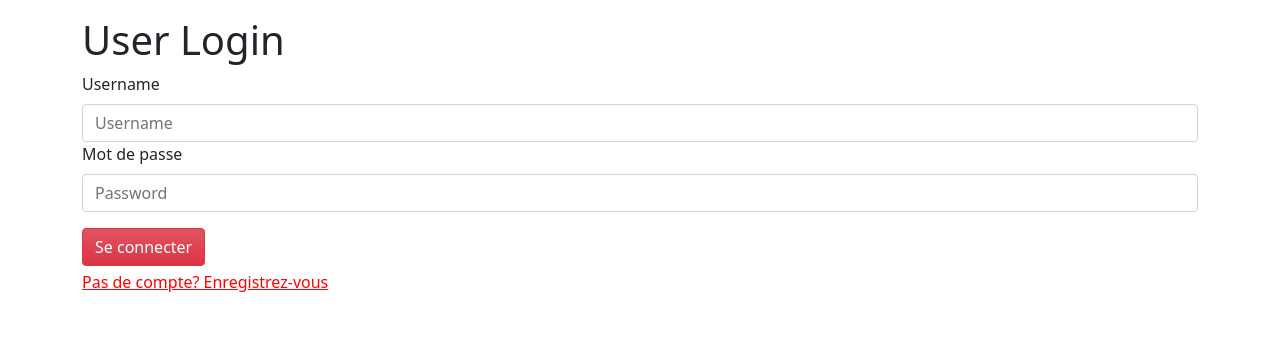
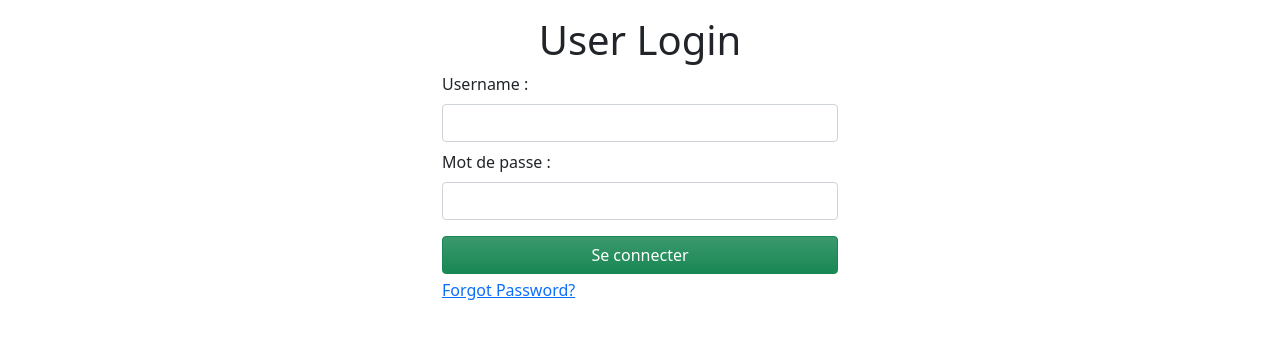
Before and after one commit to Orlando-Villanueva/Attendance, a PHP site: page /login.php in a window 1280 px wide. Shown: the part 40-379 px from the top of the page. Run offline with PHP 8.4, Linux system fonts and the light colour scheme; data that the repository does not hold is empty; some libraries are stand-ins or nearby versions.

Commit message:
improved login

```diff
--- a/css/style.css
+++ b/css/style.css
@@ -8,6 +8,10 @@
 
 #recordsContainer {
     max-width: 850px;
+}
+
+#containerLogin {
+    max-width: 420px;
 }
 
 #myNav {
@@ -39,6 +43,10 @@ margin-right: 0%;
     width: 29%;
 }
 
+#btnConnecter {
+    width: 100%;
+}
+
 #cardDetail{
    margin-left: 3%;
    margin-top: 3%;
--- a/includes/header.php
+++ b/includes/header.php
@@ -1,3 +1,5 @@
+<!-- This session file contains code that starts/resumes a session -->
+<!-- In the header so it is included on every page, allowing session capability to be used on every page -->
 <?php include_once 'includes/session.php' ?>
 <!doctype html>
 <html lang="en">
--- a/login.php
+++ b/login.php
@@ -3,35 +3,36 @@ $title = 'User Login';
 include 'includes/header.php';
 require_once 'db/conn.php';
 
+//If data was submitted with a POST request
+if($_SERVER['RESQUEST_METHOD'] == 'POST'){
+
+}
 ?>
 
 <div id="containerLogin" class="container mt-3">
-    <h1 class="h1"><?php echo $title ?></h1>
+    <h1 class="h1 text-center"><?php echo $title ?></h1>
 
-    <form method="POST" id="formLogin" class="row mt-1" action="<?php echo htmlentities($_SERVER['PHP_SELF']) ?>">
-
+    <form method="POST" id="formLogin" action="<?php echo htmlentities($_SERVER['PHP_SELF']) ?>" class="row mt-1">
         <div class="form-group col-12">
 
-            <label for="email" class="form-label">Username</label>
-            <input type="text" class="form-control" id="email" name="email" placeholder="Username">
-            <div class="valid-feedback">
-                Looks good!
-            </div>
+            <label for="username" class="form-label">Username :</label>
+            <input type="text" class="form-control" id="username" name="username" value="<?php if($_SERVER['RESQUEST_METHOD'] == 'POST') echo $_POST['username'];?>" required>
+            <?php //if(empty($username) && $_SERVER['REQUEST_METHOD'] === 'POST') {?>
+            <!-- <p class="text-danger"> <?php //$username_error;?> </p> -->
+            <?php //}?>
         </div>
-
-        <div class="form-group col-12">
-            <label for="mdp" class="form-label">Mot de passe</label>
-            <input type="password" class="form-control" id="mdp" name="mdp" placeholder="Password">
-            <div class="valid-feedback">
-                Looks good!
-            </div>
+        <div class="form-group col-12 mt-2">
+            <label for="password" class="form-label">Mot de passe :</label>
+            <input type="password" class="form-control" id="password" name="password" required>
+            <?php //if(empty($password) && isset($password_error)) {?>
+            <!-- <p class="text-danger"> <?php //$password_error;?> </p> -->
+            <?php //}?>
         </div>
-
         <div class="form-group col-12 mt-3">
-            <button id="btnConnecter" type="submit" class="btn btn-danger bg-gradient">Se connecter</button>
+            <button id="btnConnecter" type="submit" class="btn btn-success bg-gradient">Se connecter</button>
         </div>
         <div class="col mt-1">
-        <a href="<?php echo $root?>index.php?idContenu=1" style="color:red"  class="mt-1">Pas de compte? Enregistrez-vous</a>
+        <a href="#"  class="mt-1">Forgot Password?</a>
         </div>
 
     </form>
```
